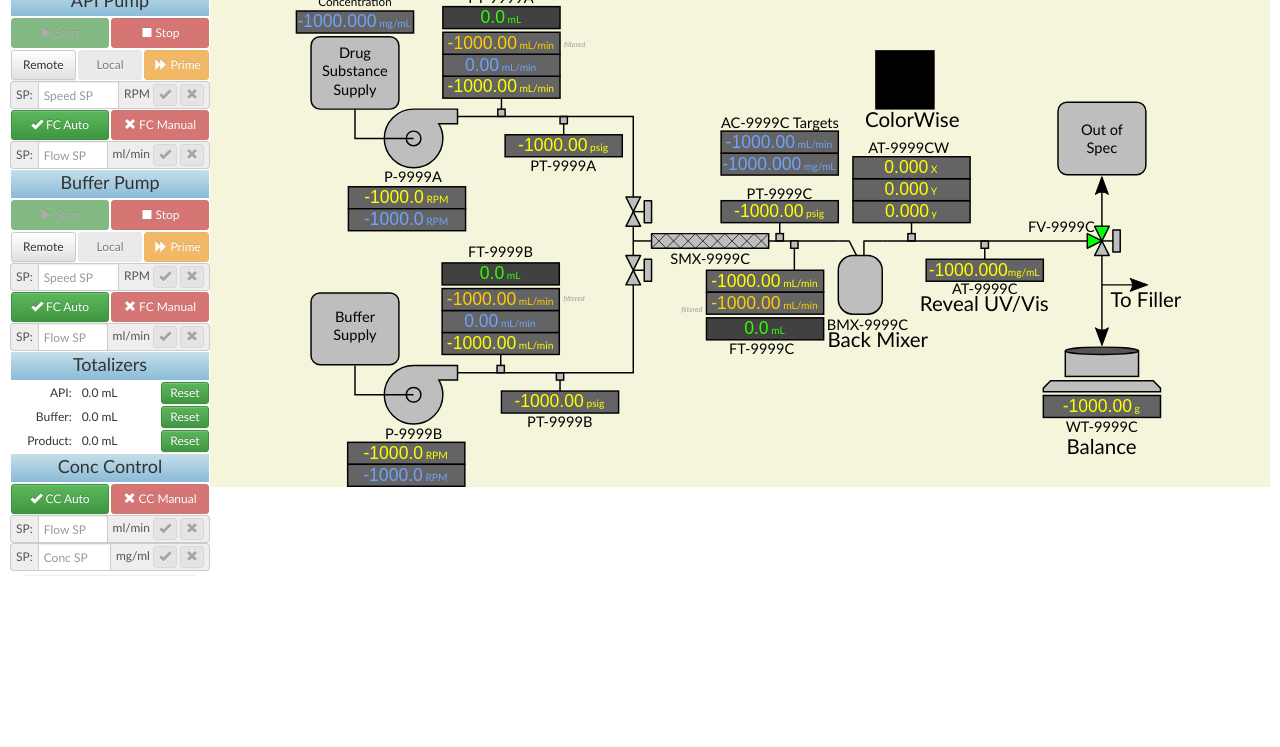
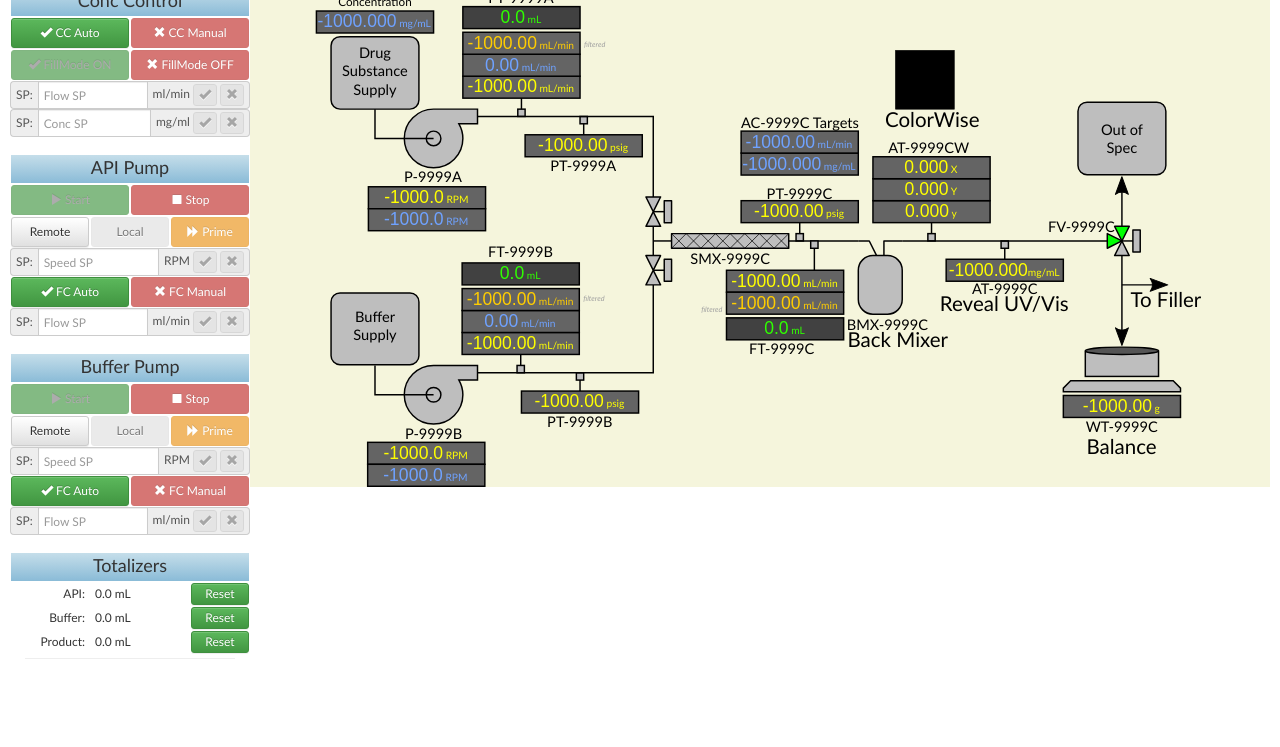
Before and after one commit to JimWiesler/CF_HMI, a website: page web/CF_HMI.html in a window 1280 px wide. Shown: the part 53-800 px from the top of the page. Drawn offline with nearby package versions, Linux system fonts and the light colour scheme; no server answers.

Commit message:
Added Concentration Control

```diff
--- a/web/CF_HMI.html
+++ b/web/CF_HMI.html
@@ -28,6 +28,68 @@
       </div>
       <div id="main" class="p-body p-row">
          <div id="divValues" class="p-left p-col container-fluid">
+			<!-- Concentration Control-->
+            <div class="row clearfix">
+               <div class="col-xs-12 sidebarheading">Conc Control</div>
+               <!-- conc controller mode -->
+               <div class="col-xs-6 column btn-div">
+                  <!-- <button type="button" class="btn btn-success btn-sm btn-block" ng-disabled='(values.FC9999B1_MODE.value === 2)' ng-click="writeVals('FC9999B1_MODE',2);"> -->
+                  <button type="button" class="btn btn-success btn-sm btn-block" ng-disabled='(values.AC9999C_MODE.value === 1)' ng-click="writeVals('AC9999C_MODE',1);">
+                     <span class="glyphicon glyphicon-ok"></span> CC Auto
+                  </button>
+               </div>
+               <div class="col-xs-6 column btn-div">
+                  <button type="button" class="btn btn-danger btn-sm btn-block active" ng-disabled='(values.AC9999C_MODE.value === 0)' ng-click="writeVals('AC9999C_MODE',0);">
+                  <!-- <button type="button" class="btn btn-danger btn-sm btn-block active" ng-disabled='(values.FC9999B2_MODE.value === 1)' ng-click="writeVals('FC9999B2_MODE',1);"> -->
+                     <span class="glyphicon glyphicon-remove"></span> CC Manual
+                  </button>
+               </div>
+			   <!-- conc controller FILLING mode -->
+               <div class="col-xs-6 column btn-div">
+                  <!-- <button type="button" class="btn btn-success btn-sm btn-block" ng-disabled='(values.FC9999B1_MODE.value === 2)' ng-click="writeVals('FC9999B1_MODE',2);"> -->
+                  <button type="button" class="btn btn-success btn-sm btn-block" ng-disabled='(values.AC9999C_fillMODE.value === 1 || values.AC9999C_MODE.value === 0)' ng-click="writeVals('AC9999C_fillMODE',true);">
+                     <span class="glyphicon glyphicon-ok"></span> FillMode ON
+                  </button>
+               </div>
+               <div class="col-xs-6 column btn-div">
+                  <button type="button" class="btn btn-danger btn-sm btn-block active" ng-disabled='(values.AC9999C_fillMODE.value === 0 || values.AC9999C_MODE.value === 0)' ng-click="writeVals('AC9999C_fillMODE',false);">
+                  <!-- <button type="button" class="btn btn-danger btn-sm btn-block active" ng-disabled='(values.FC9999B2_MODE.value === 1)' ng-click="writeVals('FC9999B2_MODE',1);"> -->
+                     <span class="glyphicon glyphicon-remove"></span> FillMode OFF
+                  </button>
+               </div>
+			   <!-- Display Fill MODE
+               <div class="col-xs-4 column config-entries config-entries-btn text-right">Fill Mode:</div>
+               <div class="col-xs-5 column config-entries config-entries-btn">{{values.AC9999C_fillMODE.value}}</div>
+				-->
+
+			   <!-- total flow setpoint -->
+               <div class="input-group">
+                  <div class="config-entries input-group-addon">SP:</div>
+                  <input type="number" class="config-entries form-control" ng-model="ctlValues.write.AC9999C_cSP.input" ng-focus="ctlValues.write.AC9999C_cSP.input = values.AC9999C_cSP.value" max="200" min="0" id="inputAC9999C_cSP" placeholder="Flow SP">
+                  <div class="config-entries input-group-addon">ml/min
+                     <button type="button" class="btn btn-xs btn-default" ng-disabled="ctlValues.write.AC9999C_cSP.input==null"
+                           ng-click="writeVals('AC9999C_cSP',ctlValues.write.AC9999C_cSP.input);ctlValues.write.AC9999C_cSP.input=null;">
+                           <span class="glyphicon glyphicon-ok"></span></button>
+                     <button type="button" class="btn btn-xs btn-default" ng-disabled="ctlValues.write.AC9999C_cSP.input==null"
+                           ng-click="ctlValues.write.AC9999C_cSP.input=null;">
+                           <span class="glyphicon glyphicon-remove"></span></button>
+                  </div>
+               </div>
+				<!-- conc setpoint -->
+               <div class="input-group">
+                  <div class="config-entries input-group-addon">SP:</div>
+                  <input type="number" class="config-entries form-control" ng-model="ctlValues.write.AC9999C_concSP.input" ng-focus="ctlValues.write.AC9999C_concSP.input = values.AC9999C_concSP.value" max="200" min="0" id="AC9999C_concSP" placeholder="Conc SP">
+                  <div class="config-entries input-group-addon">mg/ml
+                     <button type="button" class="btn btn-xs btn-default" ng-disabled="ctlValues.write.AC9999C_concSP.input==null"
+                           ng-click="writeVals('AC9999C_concSP',ctlValues.write.AC9999C_concSP.input);ctlValues.write.AC9999C_concSP.input=null;">
+                           <span class="glyphicon glyphicon-ok"></span></button>
+                     <button type="button" class="btn btn-xs btn-default" ng-disabled="ctlValues.write.AC9999C_concSP.input==null"
+                           ng-click="ctlValues.write.AC9999C_concSP.input=null;">
+                           <span class="glyphicon glyphicon-remove"></span></button>
+                  </div>
+               </div>
+			</div>
+			</br>
             <!-- API Pump -->
             <div class="row clearfix">
                <div class="col-xs-12 sidebarheading">API Pump</div>
@@ -96,7 +158,7 @@
                   </div>
                </div>
             </div>
-
+			</br>
             <!-- Buffer Pump -->
             <div class="row clearfix">
                <div class="col-xs-12 sidebarheading">Buffer Pump</div>
@@ -165,6 +227,7 @@
                   </div>
                </div>
             </div>
+			</br>
             <!-- Totalizers -->
             <div class="row clearfix">
                <div class="col-xs-12 sidebarheading">Totalizers</div>
@@ -190,49 +253,7 @@
                </div>
             </div>
 
-			<!-- Concentration Control-->
-            <div class="row clearfix">
-               <div class="col-xs-12 sidebarheading">Conc Control</div>
-               <!-- conc controller mode -->
-               <div class="col-xs-6 column btn-div">
-                  <!-- <button type="button" class="btn btn-success btn-sm btn-block" ng-disabled='(values.FC9999B1_MODE.value === 2)' ng-click="writeVals('FC9999B1_MODE',2);"> -->
-                  <button type="button" class="btn btn-success btn-sm btn-block" ng-disabled='(values.AC9999C_MODE.value === 1)' ng-click="writeVals('AC9999C_MODE',1);">
-                     <span class="glyphicon glyphicon-ok"></span> CC Auto
-                  </button>
-               </div>
-               <div class="col-xs-6 column btn-div">
-                  <button type="button" class="btn btn-danger btn-sm btn-block active" ng-disabled='(values.AC9999C_MODE.value === 0)' ng-click="writeVals('AC9999C_MODE',0);">
-                  <!-- <button type="button" class="btn btn-danger btn-sm btn-block active" ng-disabled='(values.FC9999B2_MODE.value === 1)' ng-click="writeVals('FC9999B2_MODE',1);"> -->
-                     <span class="glyphicon glyphicon-remove"></span> CC Manual
-                  </button>
-               </div>
-			   <!-- total flow setpoint -->
-               <div class="input-group">
-                  <div class="config-entries input-group-addon">SP:</div>
-                  <input type="number" class="config-entries form-control" ng-model="ctlValues.write.AC9999C_cSP.input" ng-focus="ctlValues.write.AC9999C_cSP.input = values.AC9999C_cSP.value" max="200" min="0" id="inputAC9999C_cSP" placeholder="Flow SP">
-                  <div class="config-entries input-group-addon">ml/min
-                     <button type="button" class="btn btn-xs btn-default" ng-disabled="ctlValues.write.AC9999C_cSP.input==null"
-                           ng-click="writeVals('AC9999C_cSP',ctlValues.write.AC9999C_cSP.input);ctlValues.write.AC9999C_cSP.input=null;">
-                           <span class="glyphicon glyphicon-ok"></span></button>
-                     <button type="button" class="btn btn-xs btn-default" ng-disabled="ctlValues.write.AC9999C_cSP.input==null"
-                           ng-click="ctlValues.write.AC9999C_cSP.input=null;">
-                           <span class="glyphicon glyphicon-remove"></span></button>
-                  </div>
-               </div>
-				<!-- conc setpoint -->
-               <div class="input-group">
-                  <div class="config-entries input-group-addon">SP:</div>
-                  <input type="number" class="config-entries form-control" ng-model="ctlValues.write.AC9999C_concSP.input" ng-focus="ctlValues.write.AC9999C_concSP.input = values.AC9999C_concSP.value" max="200" min="0" id="AC9999C_concSP" placeholder="Conc SP">
-                  <div class="config-entries input-group-addon">mg/ml
-                     <button type="button" class="btn btn-xs btn-default" ng-disabled="ctlValues.write.AC9999C_concSP.input==null"
-                           ng-click="writeVals('AC9999C_concSP',ctlValues.write.AC9999C_concSP.input);ctlValues.write.AC9999C_concSP.input=null;">
-                           <span class="glyphicon glyphicon-ok"></span></button>
-                     <button type="button" class="btn btn-xs btn-default" ng-disabled="ctlValues.write.AC9999C_concSP.input==null"
-                           ng-click="ctlValues.write.AC9999C_concSP.input=null;">
-                           <span class="glyphicon glyphicon-remove"></span></button>
-                  </div>
-               </div>
-			</div>
+
 
 
             <hr class="xs"/>
--- a/web/css/index.css
+++ b/web/css/index.css
@@ -15,8 +15,8 @@ pre.normal{background-color:transparent;border:none;border-left-width:0;overflow
 /* CSS for generic web app pane layout in panes.css - see http://blog.stevensanderson.com/2011/10/05/full-height-app-layouts-a-css-trick-to-make-it-easier/ */
 
 /* Div layout specific for this page */
-#divValues{ width: 200px;}
-#divDisplay{ left: 200px; right: 0;}
+#divValues{ width: 240px;}
+#divDisplay{ left: 240px; right: 0;}
 
 #divHMI{ height:500px; top: 0px; }
 #divGraphs{  top: 500px; bottom: 0px; }
--- a/web/js/CF_HMI_Ctrl.js
+++ b/web/js/CF_HMI_Ctrl.js
@@ -41,6 +41,8 @@ var ctlValues = {
       "AC9999C_concSP" : {src: {}, tag: "MAIN.AC9999C.conc.sp"},
       "AC9999C_cSP" : {src: {}, tag: "MAIN.AC9999C.c.sp"},
       "AC9999C_MODE" : {src: {}, tag: "MAIN.AC9999C.mode"},
+      "AC9999C_filling" : {src: {}, tag: "MAIN.AC9999C.filling"},
+      "AC9999C_fillMODE" : {src: {}, tag: "MAIN.AC9999C.autoFill"},
       //**********Reveal******************
       "AT9999C_PV" : {src: {}, tag: "MAIN.AT9999C.pv"},
       //**********ColorWise******************
@@ -71,6 +73,7 @@ var ctlValues = {
       "AC9999C_concSP" : {evt: 'ADSWrite', tag: "MAIN.AC9999C.conc.rq", input: null},
       "AC9999C_cSP" : {evt: 'ADSWrite', tag: "MAIN.AC9999C.c.rq", input: null},
       "AC9999C_MODE" : {evt: 'ADSWrite', tag: "MAIN.AC9999C.mode", input: null},
+      "AC9999C_fillMODE" : {evt: 'ADSWrite', tag: "MAIN.AC9999C.autoFill", input: null},
       "P9999B_Local_RQ" : {evt: 'ADSWrite', tag: "MAIN.P9999B.nLocal_RQ"},
       "P9999B_Run_RQ" : {evt: 'ADSWrite', tag: "MAIN.P9999B.nRun_RQ"},
       "P9999B_TubeSize" : {evt: 'ADSWrite', tag: "MAIN.P9999B.nTubeSize"},
@@ -133,6 +136,7 @@ app.controller("CF_HMI", ['$scope', '$http', function($scope, $http) {
       'FC9999B2_MODE' : {1: 'Manual', 2: 'Auto', value: 1},
       'FC9999B2_SP' : {eu: 'mg/mL', value: 0.0},
       'AC9999C_MODE' : {0: 'Manual', 2: 'Auto', value: 0},
+      'AC9999C_fillMODE' : {0: 'OFF', 1: 'ON', value: false},
       'FV9999C_PV' : {'false': 'Waste', 'true': 'Filler', value: false},
       'FQ9999A_total' : {eu: 'mL', value: 0.0},
       'FQ9999B_total' : {eu: 'mL', value: 0.0},
```
